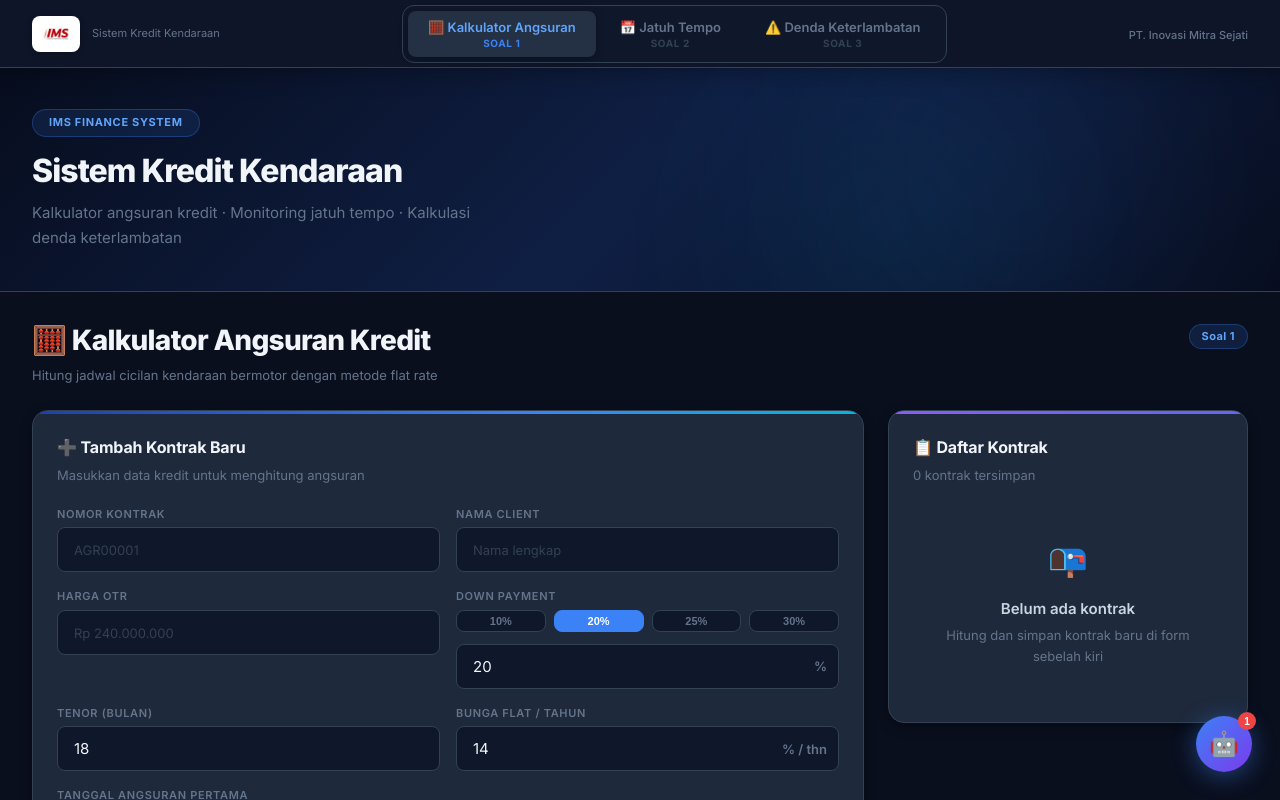
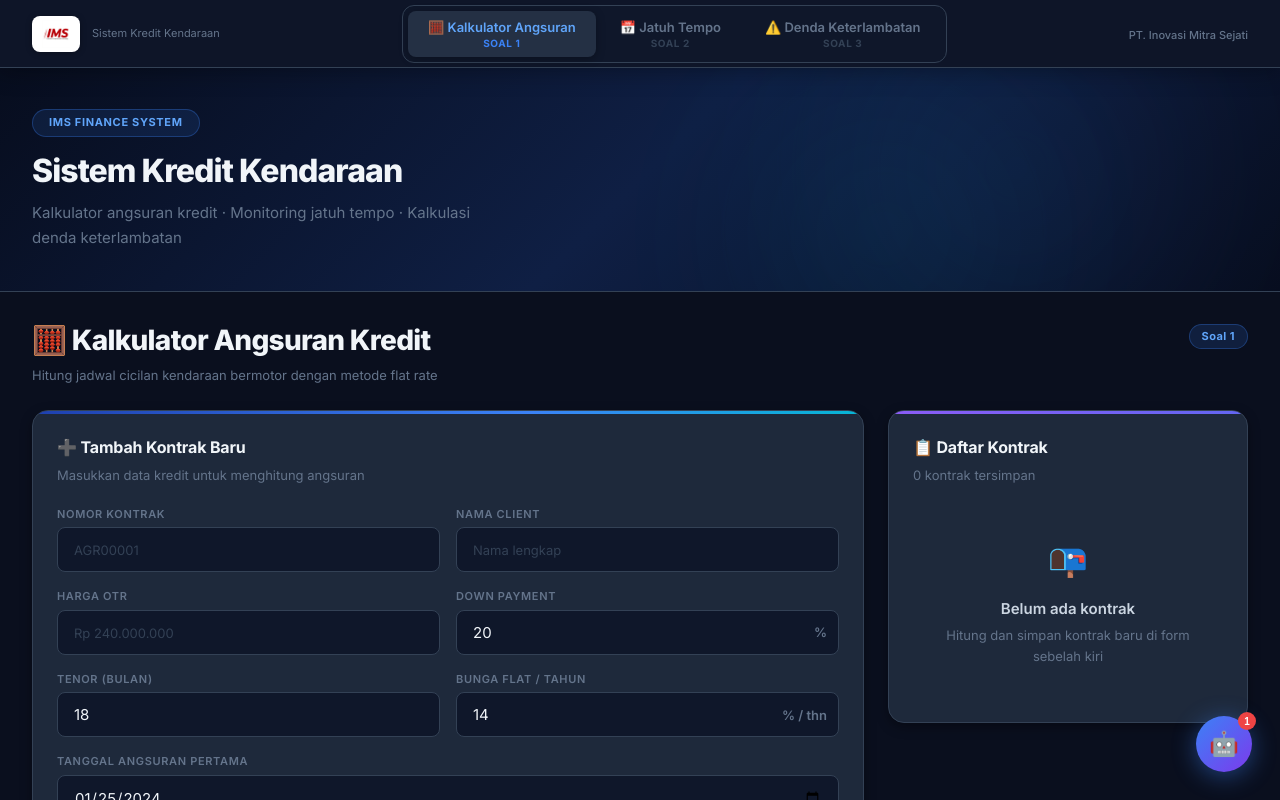
Before and after one commit to WagYu31/IMS, a React (Vite) app in the folder ims-finance/: page / in a window 1280 px wide. Shown: the top 800 px of the page. Built offline with nearby package versions, Linux system fonts and the light colour scheme.

Commit message:
fix: remove DP preset chips, keep simple number input with % suffix

```diff
--- a/ims-finance/src/components/KalkulatorAngsuran.jsx
+++ b/ims-finance/src/components/KalkulatorAngsuran.jsx
@@ -130,18 +130,6 @@ export default function KalkulatorAngsuran({ contracts, selectedIdx, onSelect, o
               </div>
               <div className="form-group">
                 <label className="form-label">Down Payment</label>
-                {/* Preset chips */}
-                <div className="dp-presets">
-                  {DP_PRESETS.map(p => (
-                    <button
-                      key={p}
-                      type="button"
-                      className={`dp-chip${form.dpPersen === p ? ' dp-chip--active' : ''}`}
-                      onClick={() => { setForm(prev => ({ ...prev, dpPersen: p })); setPreview(null); }}
-                    >{p}%</button>
-                  ))}
-                </div>
-                {/* Number input with % suffix */}
                 <div className="input-suffix-wrap">
                   <input
                     className="form-control"
```
Also changed, not shown: 3 other files (tests, documents, lock files or other folders).
